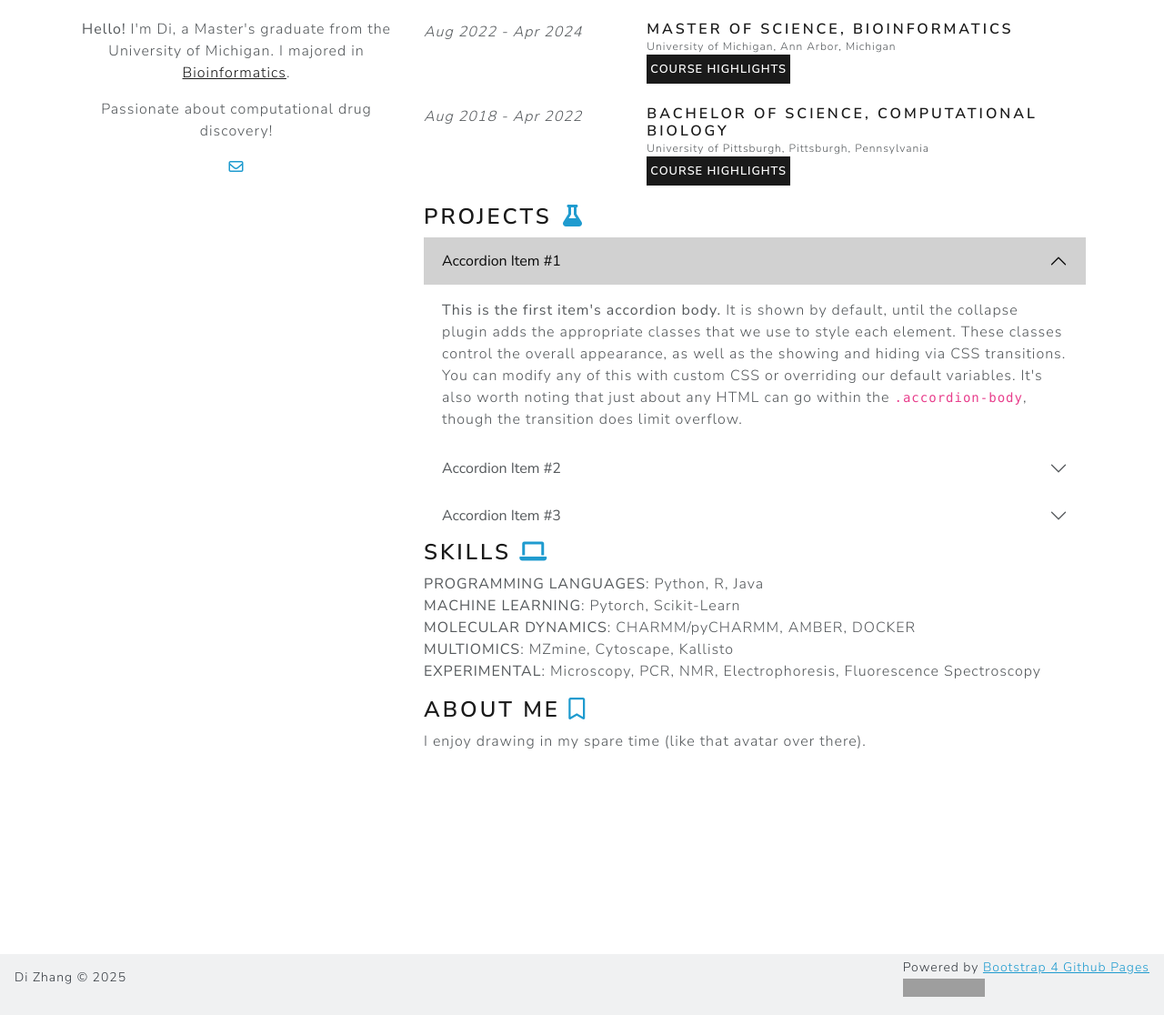
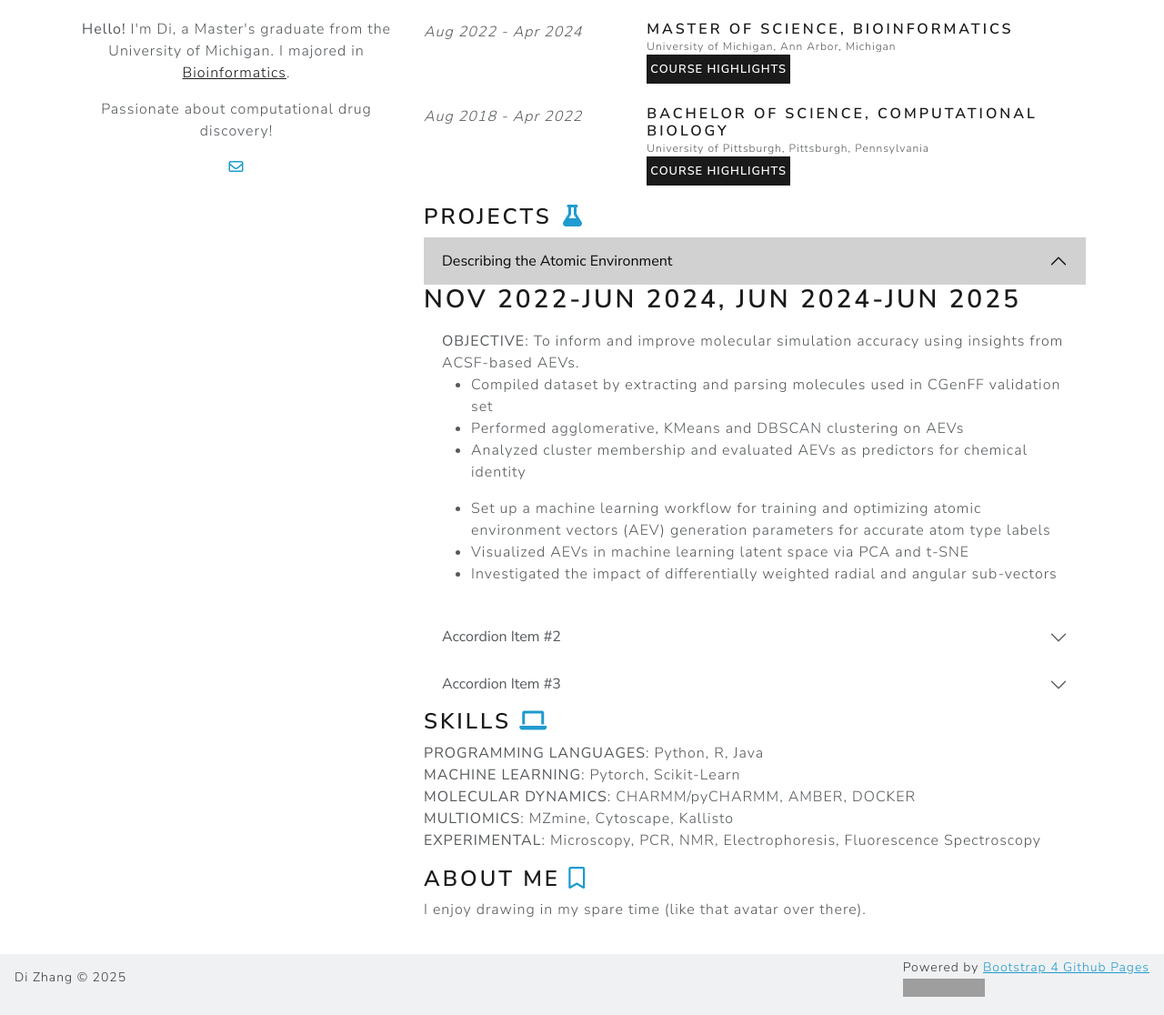
Before and after one commit to zhangdi33/zhangdi33.github.io, a Jekyll site: the page built from index.html, in a window 1280 px wide and 1392 px high, cut to the strip 276-1392 px from the top of the window. Shown: the whole strip at 91% size. Built offline with Jekyll 4.4.1, drawn with Linux system fonts in a browser that asks for light colours; grey boxes are pictures that could not be loaded.

Commit message:
Update index.html

```diff
--- a/index.html
+++ b/index.html
@@ -113,16 +113,30 @@ layout: default
         </div>
 
         <h3>Projects <i class="fa-solid fa-flask text-info fa-fw"></i></h3>
-        <div class="accordion" id="accordionExample">
+        <div class="accordion" id="projects">
           <div class="accordion-item">
-            <h2 class="accordion-header" id="headingOne">
-              <button class="accordion-button" type="button" data-bs-toggle="collapse" data-bs-target="#collapseOne" aria-expanded="true" aria-controls="collapseOne">
-                Accordion Item #1
+            <h2 class="accordion-header" id="headingAEV">
+              <button class="accordion-button" type="button" data-bs-toggle="collapse" data-bs-target="#AEV" aria-expanded="true" aria-controls="AEV">
+                Describing the Atomic Environment
               </button>
+
+              <span class="pull-right faded">
+                Nov 2022-Jun 2024, Jun 2024-Jun 2025
+              </span>
             </h2>
-            <div id="collapseOne" class="accordion-collapse collapse show" aria-labelledby="headingOne" data-bs-parent="#accordionExample">
+            <div id="AEV" class="accordion-collapse collapse show" aria-labelledby="headingAEV" data-bs-parent="#projects">
               <div class="accordion-body">
-                <strong>This is the first item's accordion body.</strong> It is shown by default, until the collapse plugin adds the appropriate classes that we use to style each element. These classes control the overall appearance, as well as the showing and hiding via CSS transitions. You can modify any of this with custom CSS or overriding our default variables. It's also worth noting that just about any HTML can go within the <code>.accordion-body</code>, though the transition does limit overflow.
+                <b class="text-uppercase">Objective</b>: To inform and improve molecular simulation accuracy using insights from ACSF-based AEVs.
+                <ul>
+                  <li>Compiled dataset by extracting and parsing molecules used in CGenFF validation set</li>
+                  <li>Performed agglomerative, KMeans and DBSCAN clustering on AEVs</li>
+                  <li>Analyzed cluster membership and evaluated AEVs as predictors for chemical identity</li>
+                </ul>
+                <ul>
+                  <li>Set up a machine learning workflow for training and optimizing atomic environment vectors (AEV) generation parameters for accurate atom type labels</li>
+                  <li>Visualized AEVs in machine learning latent space via PCA and t-SNE</li>
+                  <li>Investigated the impact of differentially weighted radial and angular sub-vectors</li>
+                </ul>
               </div>
             </div>
           </div>
@@ -132,7 +146,7 @@ layout: default
                 Accordion Item #2
               </button>
             </h2>
-            <div id="collapseTwo" class="accordion-collapse collapse" aria-labelledby="headingTwo" data-bs-parent="#accordionExample">
+            <div id="collapseTwo" class="accordion-collapse collapse" aria-labelledby="headingTwo" data-bs-parent="#projects">
               <div class="accordion-body">
                 <strong>This is the second item's accordion body.</strong> It is hidden by default, until the collapse plugin adds the appropriate classes that we use to style each element. These classes control the overall appearance, as well as the showing and hiding via CSS transitions. You can modify any of this with custom CSS or overriding our default variables. It's also worth noting that just about any HTML can go within the <code>.accordion-body</code>, though the transition does limit overflow.
               </div>
@@ -144,7 +158,7 @@ layout: default
                 Accordion Item #3
               </button>
             </h2>
-            <div id="collapseThree" class="accordion-collapse collapse" aria-labelledby="headingThree" data-bs-parent="#accordionExample">
+            <div id="collapseThree" class="accordion-collapse collapse" aria-labelledby="headingThree" data-bs-parent="#projects">
               <div class="accordion-body">
                 <strong>This is the third item's accordion body.</strong> It is hidden by default, until the collapse plugin adds the appropriate classes that we use to style each element. These classes control the overall appearance, as well as the showing and hiding via CSS transitions. You can modify any of this with custom CSS or overriding our default variables. It's also worth noting that just about any HTML can go within the <code>.accordion-body</code>, though the transition does limit overflow.
               </div>
```
